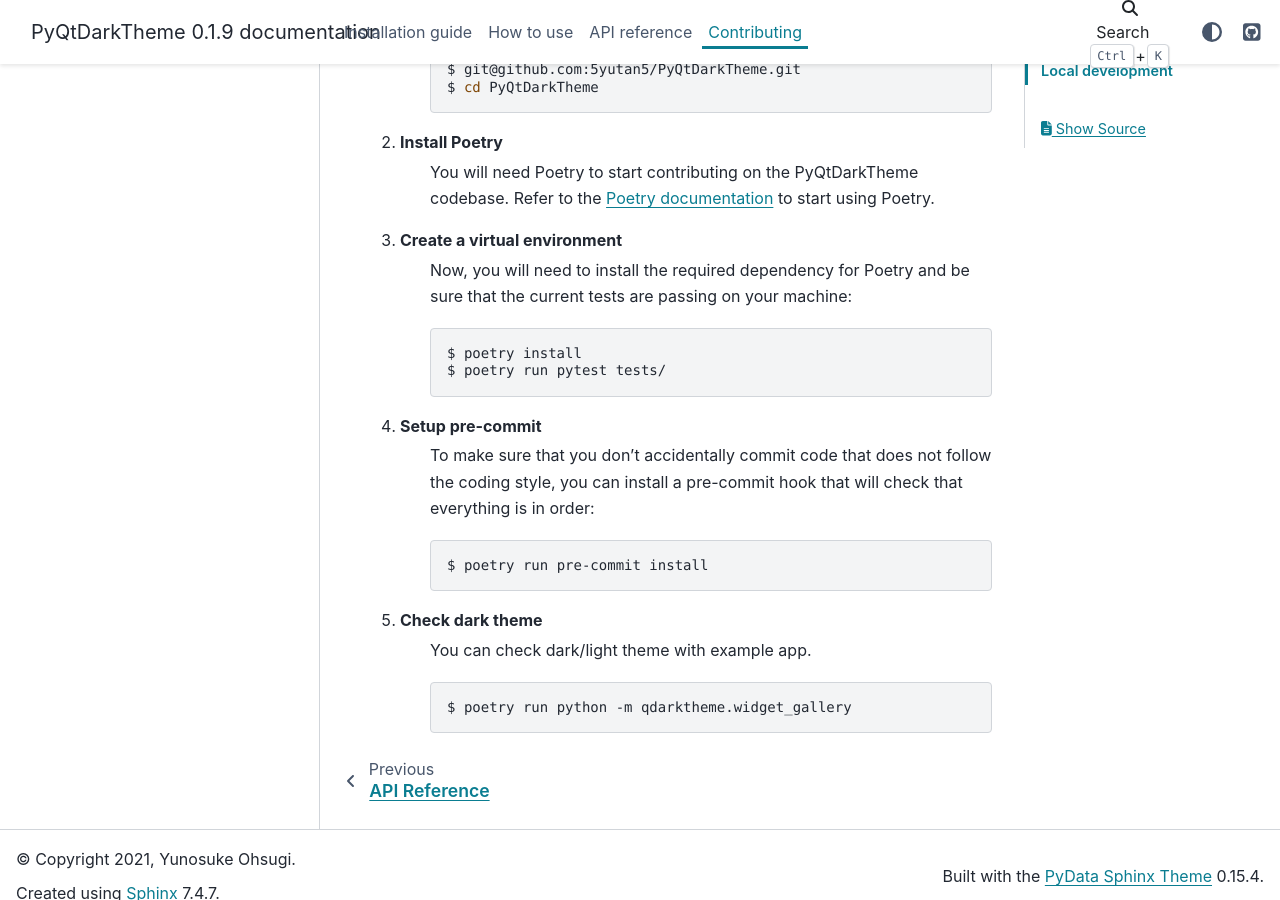
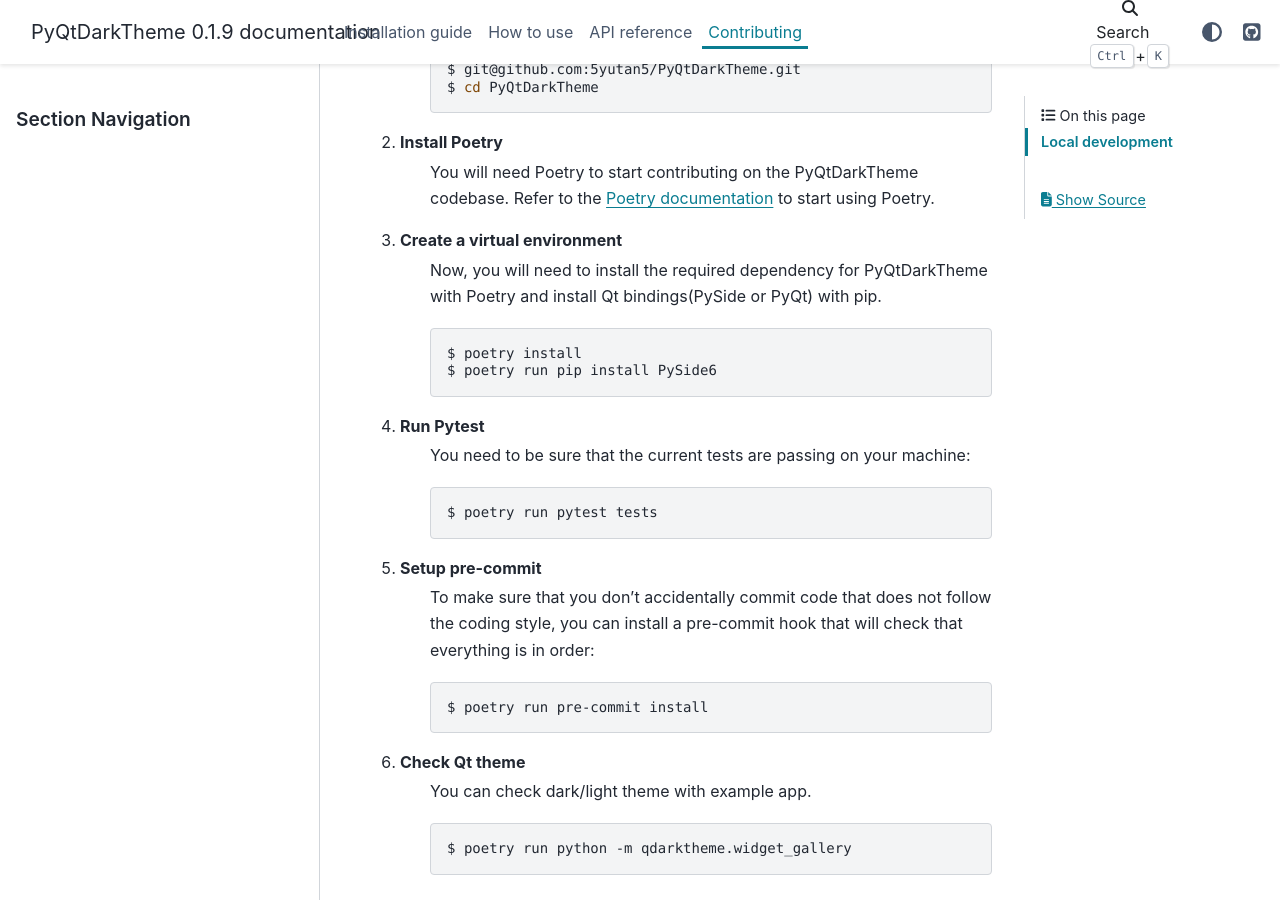
Before and after one commit to 5yutan5/PyQtDarkTheme, a Sphinx documentation site: the page built from docs/source/contributing.rst, in a window 1280 px wide and 900 px high, scrolled down 461 px. Built offline with Sphinx 7.4.7 and the PyData theme 0.15.4, drawn with Linux system fonts in a browser that asks for light colours.

```diff
--- a/docs/source/contributing.rst
+++ b/docs/source/contributing.rst
@@ -18,19 +18,26 @@ These are the basic steps needed to start developing on PyQtDarkTheme.
 #. Install Poetry
     You will need Poetry to start contributing on the PyQtDarkTheme codebase. Refer to the `Poetry documentation <https://python-poetry.org/docs/#installation>`__ to start using Poetry.
 #. Create a virtual environment
-    Now, you will need to install the required dependency for Poetry and be sure that the current tests are passing on your machine:
+    Now, you will need to install the required dependency for PyQtDarkTheme with Poetry and install Qt bindings(PySide or PyQt) with pip.
 
     .. code-block:: bash
 
         $ poetry install
-        $ poetry run pytest tests/
+        $ poetry run pip install PySide6
+
+#. Run Pytest
+    You need to be sure that the current tests are passing on your machine:
+
+    .. code-block:: bash
+
+        $ poetry run pytest tests
 #. Setup pre-commit
     To make sure that you don't accidentally commit code that does not follow the coding style, you can install a pre-commit hook that will check that everything is in order:
 
     .. code-block:: bash
 
         $ poetry run pre-commit install
-#. Check dark theme
+#. Check Qt theme
     You can check dark/light theme with example app.
 
     .. code-block:: bash
--- a/docs/source/installation_guide.rst
+++ b/docs/source/installation_guide.rst
@@ -15,7 +15,7 @@ Installation
     :column: col-lg-6 col-md-6 col-sm-6 col-xs-12 d-flex
 
     PyPi
-    ^^^
+    ^^^^
 
     PyQtDarkTheme can be installed via pip from `PyPI <https://pypi.org/project/pyqtdarktheme/>`__. The most common way to install PyQtDarkTheme is with pip.
 
--- a/pyproject.toml
+++ b/pyproject.toml
@@ -7,6 +7,7 @@ license = "MIT"
 readme = "README.md"
 repository = "https://github.com/5yutan5/PyQtDarkTheme"
 homepage = "https://github.com/5yutan5/PyQtDarkTheme"
+documentation = "https://pyqtdarktheme.readthedocs.io"
 packages = [{ include = "qdarktheme" }]
 
 keywords = ["qt", "stylesheets", "dark-theme"]
```
Also changed, not shown: README.md (+3 -3 lines).
